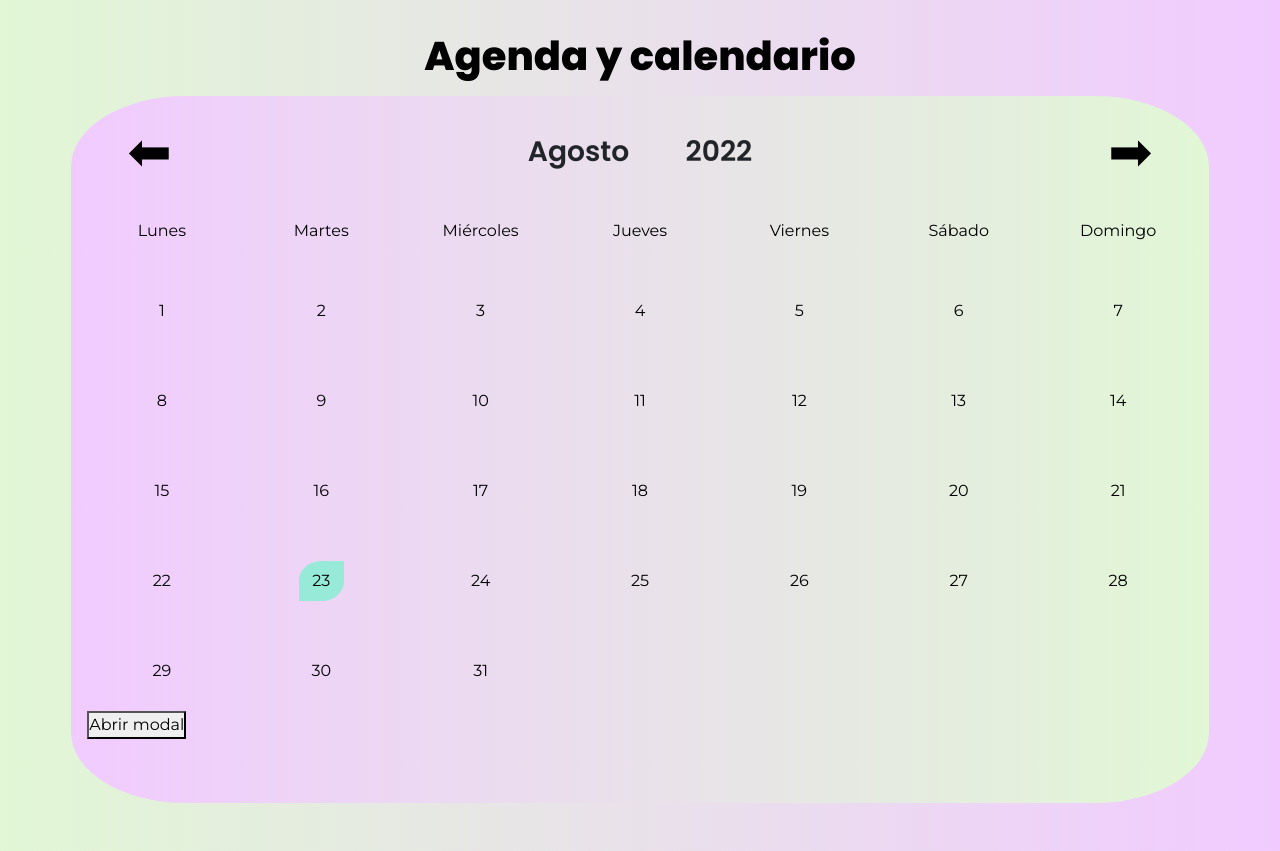
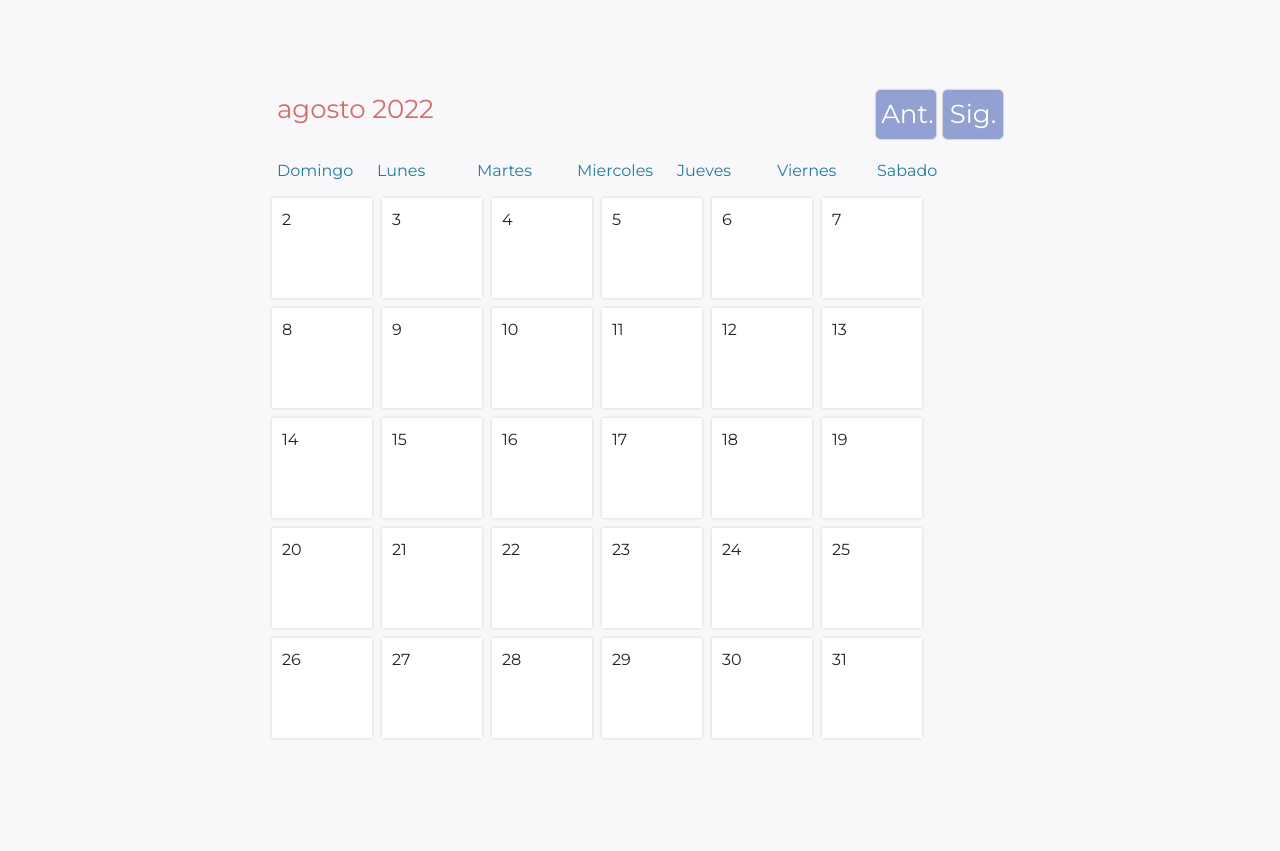
Before and after one commit to nicolas-mendez/JsMaster, a website: page index.html in a window 1280 px wide. After the commit the page ends 800 px from the top, so only its background shows below. Drawn offline with nearby package versions, Linux system fonts and the light colour scheme.

```diff
--- a/index.html
+++ b/index.html
@@ -6,9 +6,9 @@
     <meta http-equiv="X-UA-Compatible" content="IE=edge">
     <meta name="viewport" content="width=device-width, initial-scale=1.0">
     <meta name="description"
-    content="Un organizador donde podras guardar todos tus recuerdos y momentos para tenerlos cerca siempre!">
-  <meta name="keywords"
-    content="calendario, calendario interactivo, fotos, imagenes, notas, galeria, momentos, recuerdos">
+        content="Un organizador donde podras guardar todos tus recuerdos y momentos para tenerlos cerca siempre!">
+    <meta name="keywords"
+        content="calendario, calendario interactivo, fotos, imagenes, notas, galeria, momentos, recuerdos">
     <script src="https://kit.fontawesome.com/dde6f6e95e.js" crossorigin="anonymous"></script>
     <link href="https://cdn.jsdelivr.net/npm/bootstrap@5.1.3/dist/css/bootstrap.min.css" rel="stylesheet"
         integrity="sha384-1BmE4kWBq78iYhFldvKuhfTAU6auU8tT94WrHftjDbrCEXSU1oBoqyl2QvZ6jIW3" crossorigin="anonymous">
@@ -18,72 +18,47 @@
 </head>
 
 <body>
-  <main>
-    <h1 class="titulo">Agenda y calendario</h1>
-    <section class="calendario">
-        <div class="calendario__info">
-            <div class="calendario__prev" id="prev-mes">&#11013;</div>
-            <div class="calendario__mes" id="mes"></div>
-            <div class="calendario__anio" id="anio"></div>
-            <div class="calendario__next" id="next-mes">&#10145;</div>
+    <div id="container" class="container">
+        <div id="header" class="header">
+            <div id="monthDisplay"></div>
+            <div>
+                <button id="backButton" class="button">Ant.</button>
+                <button id="nextButton" class="button">Sig.</button>
+            </div>
         </div>
-        <div class="calendario__semana">
-            <div class="calendario__dia calendario__item">Lunes</div>
-            <div class="calendario__dia calendario__item">Martes</div>
-            <div class="calendario__dia calendario__item">Miércoles</div>
-            <div class="calendario__dia calendario__item">Jueves</div>
-            <div class="calendario__dia calendario__item">Viernes</div>
-            <div class="calendario__dia calendario__item">Sábado</div>
-            <div class="calendario__dia calendario__item">Domingo</div>
+
+        <div id="weekdays" class="weekdays">
+            <div class="days">Domingo</div>
+            <div class="days">Lunes</div>
+            <div class="days">Martes</div>
+            <div class="days">Miercoles</div>
+            <div class="days">Jueves</div>
+            <div class="days">Viernes</div>
+            <div class="days">Sabado</div>
         </div>
-        <div class="calendario__fechas" id="fechas"></div>
 
-        <button class="abrir">Abrir modal</button>
+        <div id="calendar" class="calendar"></div>
+    </div>
+<!--
+    <div id="newEventModal">
+        <h2>New Event</h2>
 
-    </section>
+        <input id="eventTitleInput" placeholder="Event Title" />
 
-    <section class="modulo">
-        <div class="modulo__container">
-            <img src="./img/CalendarioModulo.png" class="modulo__img" alt="calendario para el modulo">
-            <h2 class="modulo__titulo">Ingresa la fecha de nacimiento.
-            </h2>
-            <form class="modulo__form">
-                <div class="modulo__datos">
-                    <label for="nombre">Nombre: </label>
-                    <input type="text" class="modulo__datos-control" placeholder="Ej: Nicolas">
-                </div>
-                <div class="modulo__datos">
-                    <label for="dia">Día: </label>
-                    <input type="number" class="modulo__datos-control" placeholder="Ej: 15">
-                </div>
-                <div class="modulo__datos">
-                    <label for="mes">Mes: </label>
-                    <input type="text" class="modulo__datos-control" placeholder="Ej: Mayo">
-                </div>
-                <div class="modulo__datos">
-                    <label for="anio">Año: </label>
-                    <input type="numbrer" class="modulo__datos-control" placeholder="Ej: 1996">
-                </div>
-            </form>
-            <div class="modulo__buttons">
-                <button class="modulo__cerrar">
-                Cerrar
-                </button>
-                <button class="modulo__cerrar" id="guardar">
-                Guarder y Cerrar
-                </button>
-            </div>
+        <button id="saveButton" class="button">Save</button>
+        <button id="cancelButton" class="button">Cancel</button>
+    </div>
 
-        </div>
-    </section>
+    <div id="deleteEventModal">
+        <h2>Event</h2>
 
-  </main>
+        <p id="eventText"></p>
 
-    <!-- BOOTSTRAP -->
+        <button id="deleteButton" class="button">Delete</button>
+        <button id="closeButton" class="button">Close</button>
+    </div>
 
-    <script src="https://cdn.jsdelivr.net/npm/bootstrap@5.1.3/dist/js/bootstrap.bundle.min.js"
-        integrity="sha384-ka7Sk0Gln4gmtz2MlQnikT1wXgYsOg+OMhuP+IlRH9sENBO0LRn5q+8nbTov4+1p" crossorigin="anonymous">
-    </script>
+    <div id="modalBackDrop"></div> -->
 
     <!-- AOS Animate -->
 
--- a/js/code.js
+++ b/js/code.js
@@ -45,7 +45,7 @@
 
 
 console.table(fechaNacimiento);*/
-
+/*
 const mesNombres = ["Enero","Febero","Marzo","Abril","Mayo","Junio","Julio","Agosto","Septiembre","Octubre","Noviembre","Diciembre"];
 
 
@@ -154,4 +154,73 @@
     anio.textContent = anioActual,toString();
     fechas.textContent = '';
     escribirMes(mesActual);
+}*/
+
+let nav = 0;
+let clicked = null;
+let events = localStorage.getItem('events') ? JSON.parse(localStorage.getItem('events')) : [];
+
+const calendar = document.getElementById('calendar');
+const weekdays = ['Domingo', 'Lunes', 'Martes', 'Miercoles', 'Jueves', 'Viernes', 'Sabado'];
+
+function cargar() {
+    const dt = new Date();
+
+    if (nav !== 0) {
+        dt.setMonth(new Date().getMonth() + nav);
+    }
+
+    const day = dt.getDate();
+    const month = dt.getMonth();
+    const year = dt.getFullYear();
+
+    const firstDayMonth = new Date(year, month, 1);
+    //cantidad de dias del mes
+    const daysMonth = new Date(year, month + 1, 0).getDate();
+    // fecha en string
+    const dateString = firstDayMonth.toLocaleDateString('es-ar', {
+        weekday: 'long',
+        year: 'numeric',
+        month: 'numeric',
+        day: 'numeric',
+    });
+    const completeDays = weekdays.indexOf(dateString.split(', ')[0]);
+    //mostrar mes y año
+    document.getElementById('monthDisplay').innerText =
+    `${dt.toLocaleDateString('es-ar', { month: 'long' })} ${year}`;
+
+    calendar.innerHTML = '';
+
+    //completa la cantidad de dias
+    for (let i = 1; i <= completeDays + daysMonth; i++) {
+        const dayPlace = document.createElement('div');
+        dayPlace.classList.add('day');
+
+        if (i > completeDays) {
+            dayPlace.innerText = i - completeDays;
+
+            dayPlace.addEventListener('click', () => console.log('click'));
+
+        } else {
+            dayPlace.classList.add('fill');
+        }
+
+        calendar.appendChild(dayPlace);
+    }
 }
+
+//botones de anterior y siguiente mes
+function initButtons() {
+    document.getElementById('nextButton').addEventListener('click', () => {
+        nav++;
+        cargar();
+    });
+
+    document.getElementById('backButton').addEventListener('click', () => {
+        nav--;
+        cargar();
+    });
+}
+
+initButtons();
+cargar();
--- a/scss/base/_general.scss
+++ b/scss/base/_general.scss
@@ -13,6 +13,8 @@
 }
 
 body{
-    background: linear-gradient(to right, #e1f7d5,#f1cbff);
-    padding: 2em .5em;
+    display: flex;
+    margin-top: 5rem;
+    justify-content: center;
+    background-color: #f8f8fa;
 }
--- a/scss/style.scss
+++ b/scss/style.scss
@@ -3,3 +3,4 @@
 @import "./utilities/breakpoints";
 @import "./views/calendario";
 @import "./views/modal";
+@import "./utilities/buttons";
--- /dev/null
+++ b/scss/utilities/_buttons.scss
@@ -0,0 +1,29 @@
+@import "../base/variables";
+@import "../utilities/breakpoints";
+
+.button{
+    width: 75px;
+    cursor: pointer;
+    box-shadow: 0px 0px 2px gray;
+    border: none;
+    outline: none;
+    padding: 5px;
+    border-radius: 5px;
+    color: white;
+}
+
+.header{
+
+    .button{
+        width: 60px;
+        background-color:#92a1d1;
+    }
+}
+
+#cancelButton, #deleteButton {
+    background-color: #d36c6c;
+  }
+
+#saveButton, #closeButton {
+    background-color: #92a1d1;
+  }
--- /dev/null
+++ b/scss/utilities/_events.scss
@@ -0,0 +1,55 @@
+@import "../base/variables";
+@import "../utilities/breakpoints";
+@import "../utilities/buttons";
+
+.event{
+    font-size: 10px;
+    padding: 3px;
+    background-color: #58bae4;
+    color: white;
+    border-radius: 5px;
+    max-height: 55px;
+    overflow: hidden;
+}
+
+#newEventModal, #deleteEventModal {
+    display: none;
+    z-index: 20;
+    padding: 25px;
+    background-color: #e8f4fa;
+    box-shadow: 0px 0px 3px black;
+    border-radius: 5px;
+    width: 350px;
+    top: 100px;
+    left: calc(50% - 175px);
+    position: absolute;
+    font-family: sans-serif;
+  }
+  #eventTitleInput {
+    padding: 10px;
+    width: 100%;
+    box-sizing: border-box;
+    margin-bottom: 25px;
+    border-radius: 3px;
+    outline: none;
+    border: none;
+    box-shadow: 0px 0px 3px gray;
+  }
+  #eventTitleInput.error {
+    border: 2px solid red;
+  }
+
+  #eventText {
+    font-size: 14px;
+  }
+
+  #modalBackDrop {
+    display: none;
+    top: 0px;
+    left: 0px;
+    z-index: 10;
+    width: 100vw;
+    height: 100vh;
+    position: absolute;
+    background-color: rgba(0,0,0,0.8);
+  }
--- a/scss/views/_calendario.scss
+++ b/scss/views/_calendario.scss
@@ -1,82 +1,67 @@
 @import "../base/variables";
 @import "../utilities/breakpoints";
+@import "../utilities/buttons";
 
-.titulo{
-    font-family: 'Poppins', sans-serif;
-    font-weight: 800;
-    color: #000;
-    text-align: center;
-}
 
-.calendario{
-    background: linear-gradient(to left, #e1f7d5,#f1cbff); ;
-    width: 90%;
-    margin: 1em auto;
-    padding: 1em 1em 4em 1em;
-    border-radius: 10%;
+.container {
+    width: 770px;
 
-    &__info{
+    .header {
+        padding: 10px;
+        color: #d36c6c;
+        font-size: 26px;
+        font-family: 'Poppins', sans-serif;
         display: flex;
-        align-items: center;
-        padding: 0 2em;
-        font-size: 1.1em;
+        justify-content: space-between;
+
+        .button {
+            background-color: #92a1d1;
+        }
     }
 
-    &__prev, &__next{
-        padding: 0 5px;
-        color: #000 ;
-        cursor: pointer;
-        font-size: 1.6em;
+    .weekdays {
+        width: 100%;
+        display: flex;
+        color: #247BA0;
+
+        .days {
+            width: 100px;
+            padding: 10px;
+        }
     }
 
-    &__prev{
-        margin-right: auto;
-        font-size: 3em;
-    }
-    &__next{
-        margin-left: auto;
-        font-size: 3em;
-    }
+    .calendar {
+        width: 100%;
+        margin: auto;
+        display: flex;
+        flex-wrap: wrap;
 
-    &__semana, &__fechas{
-        display: grid;
-        grid-template-columns: repeat(7,1fr);
-        grid-auto-rows: 5em;
-        grid-gap: 10px;
-    }
+        .day {
+            width: 100px;
+            padding: 10px;
+            height: 100px;
+            cursor: pointer;
+            background-color: white;
+            margin: 5px;
+            box-shadow: 0px 0px 3px #CBD4C2;
+            display: flex;
+            flex-direction: column;
+            justify-content: space-between;
 
-    &__mes, &__anio{
-        display: flex;
-        justify-content: center;
-        align-items: center;
-        font-family: 'Poppins', sans-serif;
-        font-size: 1.6em;
-        font-weight: 600;
-        padding: .5em 1em;
-    }
-    &__dia{
-        display: flex;
-        justify-content: center;
-        align-items: center;
-        text-decoration: none;
-        color: #000;
-        border: none;
-        background: none;
-    }
-    &__item{
-        text-align: center;
-        line-height: 2.5;
-    }
+            &:hover {
+                background-color: #e8faed;
+            }
+        }
 
-    &__hoy{
-        background: #96ead7;
-        width: 30%;
-        border-bottom-right-radius: 50%;
-        border-top-left-radius: 50%;
-        margin: auto;
-    }
+        .day + #currentDay {
+            background-color:#e8f4fa;
+        }
 
-    &__dias-pasado{
-        opacity: .35;
+        .fill{
+            cursor: default !important;
+            background-color: #FFFCFF !important;
+            box-shadow: none !important;
+        }
+
     }
 }
```
Also changed, not shown: css/style.css.
